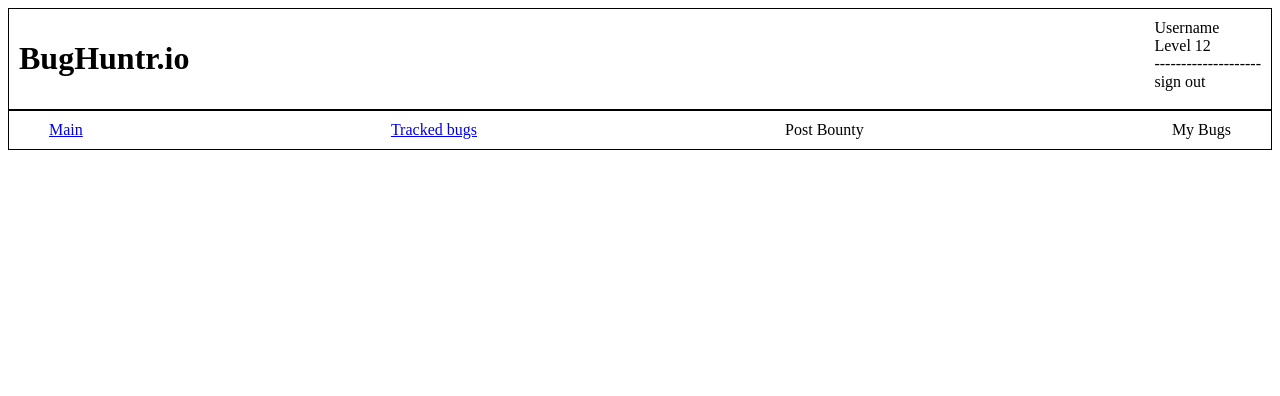
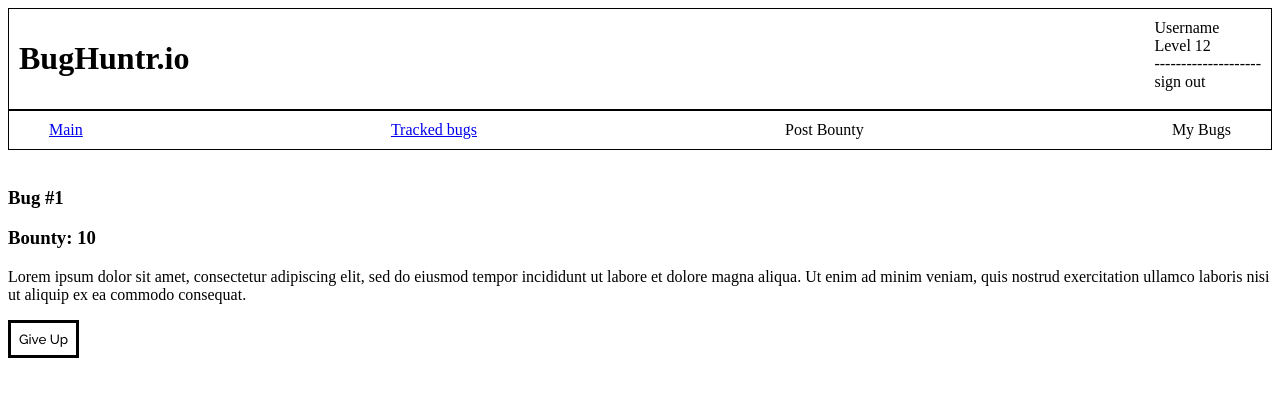
Before and after one commit to BugHuntr-io/BugHuntr, a React (Create React App) app: page /bug-post-expanded/34513467sdfgsdf7s8dfg1 in a window 1280 px wide. Shown: the top 396 px of the page. Built offline with nearby package versions, Linux system fonts and the light colour scheme.

Commit message:
adds bug post expanded view

```diff
--- a/src/Store.js
+++ b/src/Store.js
@@ -117,19 +117,20 @@ const attempts = [
 
 const users = [
   {
-    id : 1,
-    name : 'Nick',
-    password : 'Thorpe',
-    email : 'thicknorpe@gmail.com',
-    experience : 1,
-    avatar : null,
-    profilePic : null,
-    myBugs : null,
-    bugsWorkingOn : ['34513467sdfgsdf7s8dfg1', '34513467sdfgsdf7s8dfg2', '34513467sdfgsdf7s8dfg3'],
-    solvedBugs : null,
-    loggedIn : true,
-    flagLevel : 0,
-    activityLevel : 3
+    id: 1,
+    name: 'Nick',
+    password: 'Thorpe',
+    email: 'thicknorpe@gmail.com',
+    experience: 1,
+    avatar: null,
+    profilePic: null,
+    myBugs: null,
+    bugsWorkingOn: ['34513467sdfgsdf7s8dfg1', '34513467sdfgsdf7s8dfg2', '34513467sdfgsdf7s8dfg3'],
+    createdBugs: ['34513467sdfgsdf7s8dfg4'],
+    solvedBugs: null,
+    loggedIn: true,
+    flagLevel: 0,
+    activityLevel: 3
   }
 ]
 
--- a/src/components/App/App.js
+++ b/src/components/App/App.js
@@ -6,6 +6,7 @@ import Header from '../Header/Header';
 import NavBar from '../NavBar/NavBar';
 import MainView from '../MainView/MainView';
 import TrackedBugs from '../TrackedBugs/TrackedBugs';
+import BugPostExpanded from '../BugPostExpanded/BugPostExpanded';
 
 export default class App extends Component {
   static contextType = Context;
@@ -57,6 +58,9 @@ export default class App extends Component {
           <Route exact path="/tracked-bugs">
             <TrackedBugs />
           </Route>
+          <Route
+            path="/bug-post-expanded/:bugId"
+            component={BugPostExpanded} />
         </main>
       </Context.Provider>
     );
--- a/src/components/BugPost/BugPost.js
+++ b/src/components/BugPost/BugPost.js
@@ -1,4 +1,5 @@
 import React from 'react';
+import { Link } from 'react-router-dom'
 
 export default function BugPost(props) {
   function handleButtonClick() {
@@ -9,7 +10,7 @@ export default function BugPost(props) {
     <div className="bug-post force-row">
       <img className="bug-post-image" src="" alt="" />
       <div className="bug-post-content">
-        <h3 className="bug-post-title">{props.bug.title}</h3>
+        <Link to={`/bug-post-expanded/${props.bug.id}`}><h3 className="bug-post-title">{props.bug.title}</h3></Link>
         <h3 className="bug-post-bounty">Bounty: {props.bug.currentBounty}</h3>
         <p className="bug-post-description">{props.bug.description}</p>
         <button onClick={handleButtonClick} className="bug-post-button">
--- a/src/components/BugPostExpanded/BugPostExpanded.js
+++ b/src/components/BugPostExpanded/BugPostExpanded.js
@@ -0,0 +1,37 @@
+import React, { useContext } from 'react';
+import Context from '../../Context';
+
+export default function BugPostExpanded(props) {
+  const context = useContext(Context);
+  let buttonFunction;
+  let buttonText = '';
+
+  const currentBug = context.state.bugs.find(bug => bug.id === props.match.params.bugId)
+
+  if (context.state.currentUser.bugsWorkingOn.includes(props.match.params.bugId)) {
+    buttonFunction = context.removeTrackedBug;
+    buttonText = 'Give Up';
+  }
+  else {
+    buttonFunction = context.pursueBug;
+    buttonText = 'Pursue';
+  }
+
+  function handleButtonClick() {
+    buttonFunction();
+  };
+
+  return (
+    <div>
+      <img className="bug-post-image" src="" alt="" />
+      <div className="bug-post-content">
+        <h3 className="bug-post-title">{currentBug.title}</h3>
+        <h3 className="bug-post-bounty">Bounty: {currentBug.currentBounty}</h3>
+        <p className="bug-post-description">{currentBug.description}</p>
+        <button onClick={handleButtonClick} className="bug-post-button">
+          {buttonText}
+        </button>
+      </div>
+    </div>
+  )
+}
--- a/src/components/TrackedBugs/TrackedBugs.js
+++ b/src/components/TrackedBugs/TrackedBugs.js
@@ -1,7 +1,6 @@
 import React, { useContext } from 'react';
 import BugPost from '../BugPost/BugPost';
 import Context from '../../Context';
-import giveUpButton from '../../images/give-up-button.png';
 
 export default function TrackedBugs() {
   const context = useContext(Context);
```
